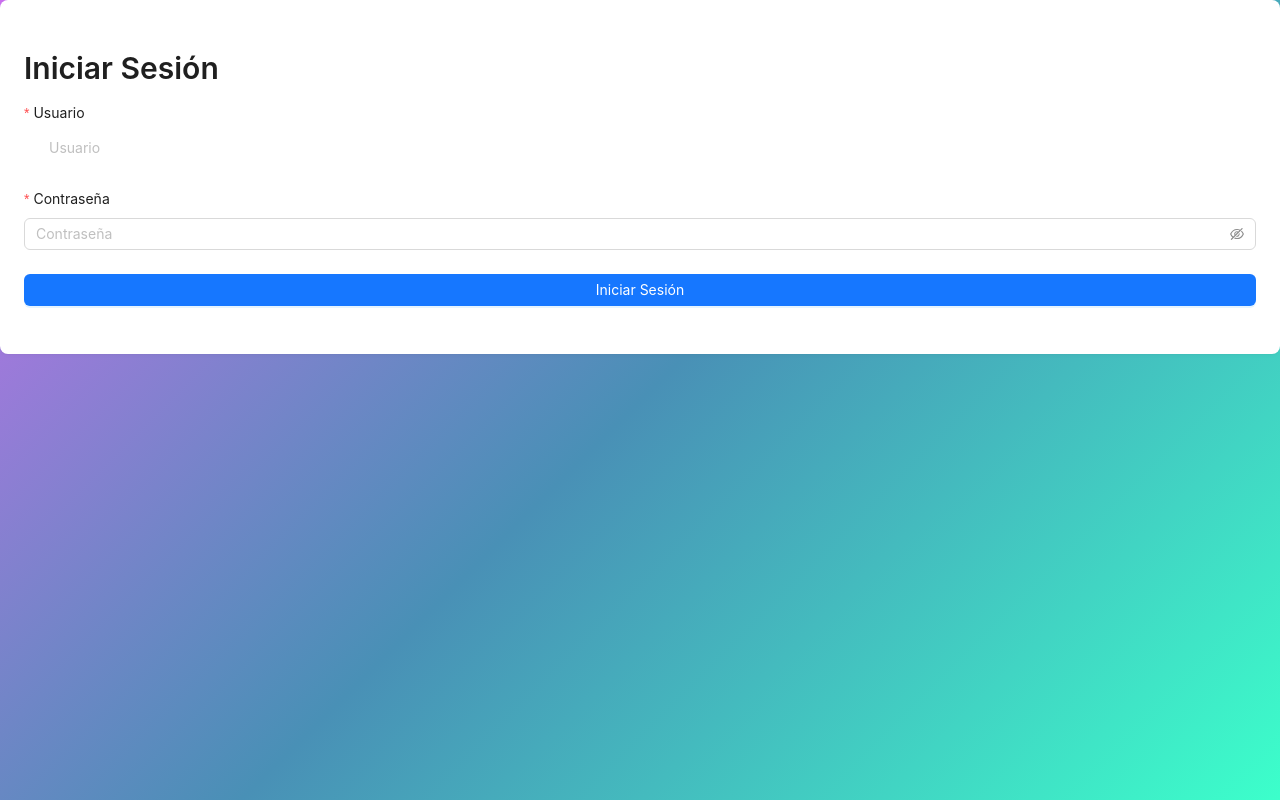
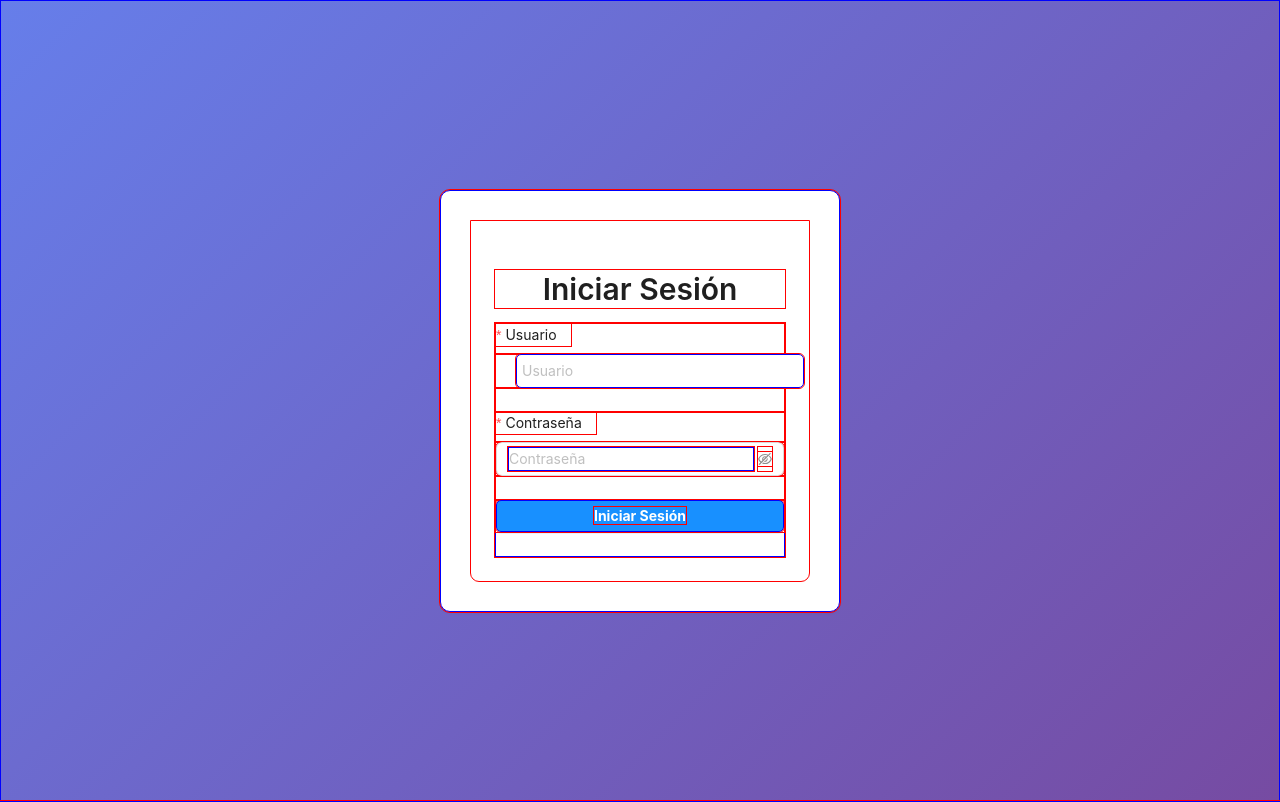
Before and after one commit to AlucardPonce/Heart-Food, a React (Vite) app in the folder Frontend/: page / in a window 1280 px wide. Built offline with nearby package versions, Linux system fonts and the light colour scheme.

Commit message:
Fixed styles

```diff
--- a/Frontend/src/Layouts/MainLayout.jsx
+++ b/Frontend/src/Layouts/MainLayout.jsx
@@ -10,7 +10,7 @@ const MainLayout = () => {
         <div>
             <Navbar />
             <Sidebar />
-            <main style={{ padding: '80px' }}>
+            <main style={{ marginLeft: '80px', marginTop: '60px' }}>
                 <Outlet />
             </main>
             <Footer />
--- a/Frontend/src/Pages/Login/LoginPage.jsx
+++ b/Frontend/src/Pages/Login/LoginPage.jsx
@@ -5,7 +5,6 @@ import axios from "axios";
 import "./components/styles/Login.css";
 
 const { Title } = Typography;
-//const base_url = "https://development-iyl1.onrender.com"; //
 const base_url = "http://localhost:3001";
 
 const LoginPage = () => {
@@ -18,14 +17,11 @@ const LoginPage = () => {
         setFormError("");
 
         try {
-            const response = await axios.post(`${base_url}/validate`,
-                values,
-                {
-                    headers: {
-                        "Content-Type": "application/json",
-                    }
-                }
-            );
+            const response = await axios.post(`${base_url}/validate`, values, {
+                headers: {
+                    "Content-Type": "application/json",
+                },
+            });
 
             if (response.data.statusCode === 200) {
                 message.success("Inicio de sesión exitoso");
--- a/Frontend/src/Pages/Login/components/styles/Login.css
+++ b/Frontend/src/Pages/Login/components/styles/Login.css
@@ -0,0 +1,41 @@
+/* Login.css */
+.container-login {
+    display: flex;
+    justify-content: center;
+    align-items: center;
+    height: 100vh;
+    background: linear-gradient(135deg, #667eea, #764ba2);
+}
+
+.card-login {
+    width: 400px;
+    padding: 30px;
+    border-radius: 10px;
+    box-shadow: 0px 4px 10px rgba(0, 0, 0, 0.1);
+    background: #ffffff;
+}
+
+.center-login {
+    text-align: center;
+    color: #333;
+}
+
+.button-login {
+    background-color: #1890ff;
+    border-radius: 5px;
+    font-weight: bold;
+    transition: background 0.3s ease-in-out;
+}
+
+.button-login:hover {
+    background-color: #40a9ff !important;
+}
+
+* {
+    outline: 1px solid red !important;
+}
+
+
+.container-login, .card-login, .button-login, form, input {
+    border: 1px solid blue !important;
+}
```
